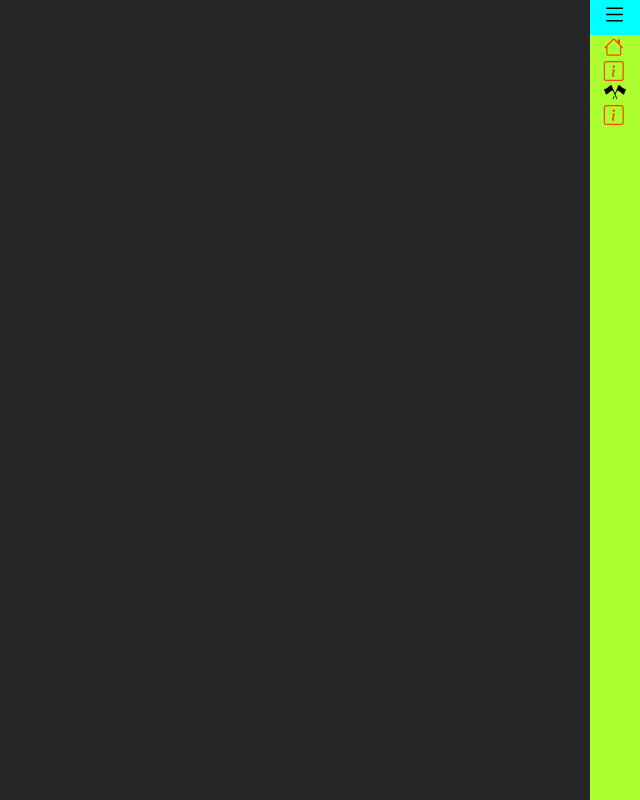
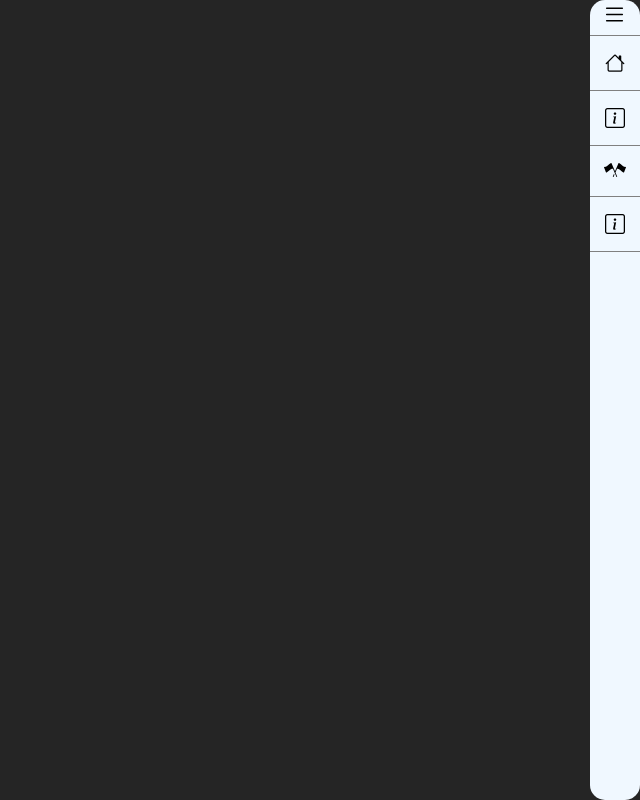
Before and after one commit to tanishagupta20/ignite, a React (Create React App) app: page / in a window 1280 px wide. Shown: the whole page, without its empty margins (640-1280 px from the left). Built offline with nearby package versions, Linux system fonts and the light colour scheme.

Commit message:
updated stuff

```diff
--- a/src/Sidenav.css
+++ b/src/Sidenav.css
@@ -13,6 +13,9 @@ body{
     height: 100vh;
     width: 250px;
     background-color: aliceblue;
+    transition: all 0.3s ease-in-out;
+    border-radius: 15px;
+    overflow: hidden;
 }
 
 .nav-container{
@@ -21,51 +24,83 @@ body{
     height: 100vh;
     width: 50px;
     background-color: aliceblue;
+    transition: all 0.3s ease-in-out;
+    border-radius: 15px;
 }
 
 .nav-container .burger-icon-container{
     display: flex;
     flex-direction: row-reverse;
     height: 35px;
-    background-color: aqua;
 }
 
 .nav-container .burger-icon-container .burger{
     cursor: pointer;
     font-size: 25px;
     padding-right: 13px;
+    transition: all 0.3s ease-in-out;
 }
 
 .nav-container .main-menu-container{
     display: flex;
-    background-color: greenyellow;
     height: calc(100% - 35px);
-    justify-content: center;
+    transition: all 0.3s ease-in-out;
 }
 
 .nav-container .main-menu-container .menu-items{
     display: flex;
+    transition: all 0.3s ease-in-out;
+}
+
+.nav-container .main-menu-container .menu-items:hover{
+    color: white;
 }
 
 .nav-container .main-menu-container .menu-items .menu-list{
     list-style: none;
 }
 
+.nav-container .main-menu-container .menu-items .menu-list li{
+    border-bottom : .2px solid gray;
+    transition: all 0.3s ease-in-out;
+}
+
+.home-icon{
+    border-top : .2px solid gray;
+}
+
+.nav-container .main-menu-container .menu-items .menu-list li:hover{
+    border-bottom : .2px solid gray;
+    background-color: rgb(147, 144, 144);
+    border-radius: 7px;
+}
+
+.nav-container .main-menu-container .menu-items .menu-list li:hover a{
+    color : white;
+}
+
 .nav-container .main-menu-container .menu-items .menu-list li a{
     text-decoration: none;
-    color: orangered;
+    color: black;
     display: flex;
     flex-direction: row;
+    justify-content: center;
+    align-items: center;
+}
+
+li{
+    padding: 15px;
+    transition: all 0.3s ease-in-out;
 }
 
 .nav-container .main-menu-container .menu-items .menu-list .imported-i{
     font-size: 20px;
 }
 
-.nav-container .main-menu-container .menu-items .menu-list .menu-name{
-    /* display: none; */
+.nav-container .main-menu-container .menu-items .menu-list li a .hidden{
+    display: none;
 }
 
-.hidden{
-    display: none;
+.nav-container .main-menu-container .menu-items .menu-list li a .menu-name{
+    padding-left: 20px;
 }
--- a/src/Sidenav.js
+++ b/src/Sidenav.js
@@ -14,34 +14,35 @@ function Sidenav() {
                     <span className='burger' onClick={toggleSideNav}><i class="bi bi-list"></i></span>
                 </div>
 
-                <div className='main-menu-container'>
+                <div className='main-menu-container' onClick={toggleSideNav}>
                     <div className='menu-items'>
                         <ul className='menu-list'>
-                            <li>
-                                <a href='#'>
+                            <li style={!inactive ? {width : "210px"} : {width : "20px"}} className = "home-icon">
+                                <a href='#' title={inactive ? 'Home' : ''}>
                                     <div className='menu-icon imported-i'>
                                         <i class="bi bi-house"></i>
                                     </div>
                                     <span className={!inactive ? 'menu-name' : 'hidden'}>Home</span>
                                 </a>
                             </li>
-                            <li>
-                                <a href='#'>
+                            <li style={!inactive ? {width : "210px"} : {width : "20px"}}>
+                                <a href='#' title={inactive ? 'About' : ''}>
                                     <div className='menu-icon imported-i'>
                                         <i class="bi bi-info-square"></i>
                                     </div>
                                     <span className={!inactive ? 'menu-name' : 'hidden'}>About</span>
                                 </a>
                             </li>
-                            <li>
-                                <a href='#'><div className='menu-icon'>
-                                    <img height={14.5} src={EventsLogo} />
-                                </div>
+                            <li style={!inactive ? {width : "210px"} : {width : "20px"}}>
+                                <a href='#' title={inactive ? 'Events' : ''}>
+                                    <div className='menu-icon'>
+                                        <img height={14.5} src={EventsLogo} />
+                                    </div>
                                     <span className={!inactive ? 'menu-name' : 'hidden'}>Events</span>
                                 </a>
                             </li>
-                            <li>
-                                <a href='#'>
+                            <li style={!inactive ? {width : "210px"} : {width : "20px"}}>
+                                <a href='#' title={inactive ? 'Sponsors' : ''}>
                                     <div className='menu-icon imported-i'>
                                         <i class="bi bi-info-square"></i>
                                     </div>
```
